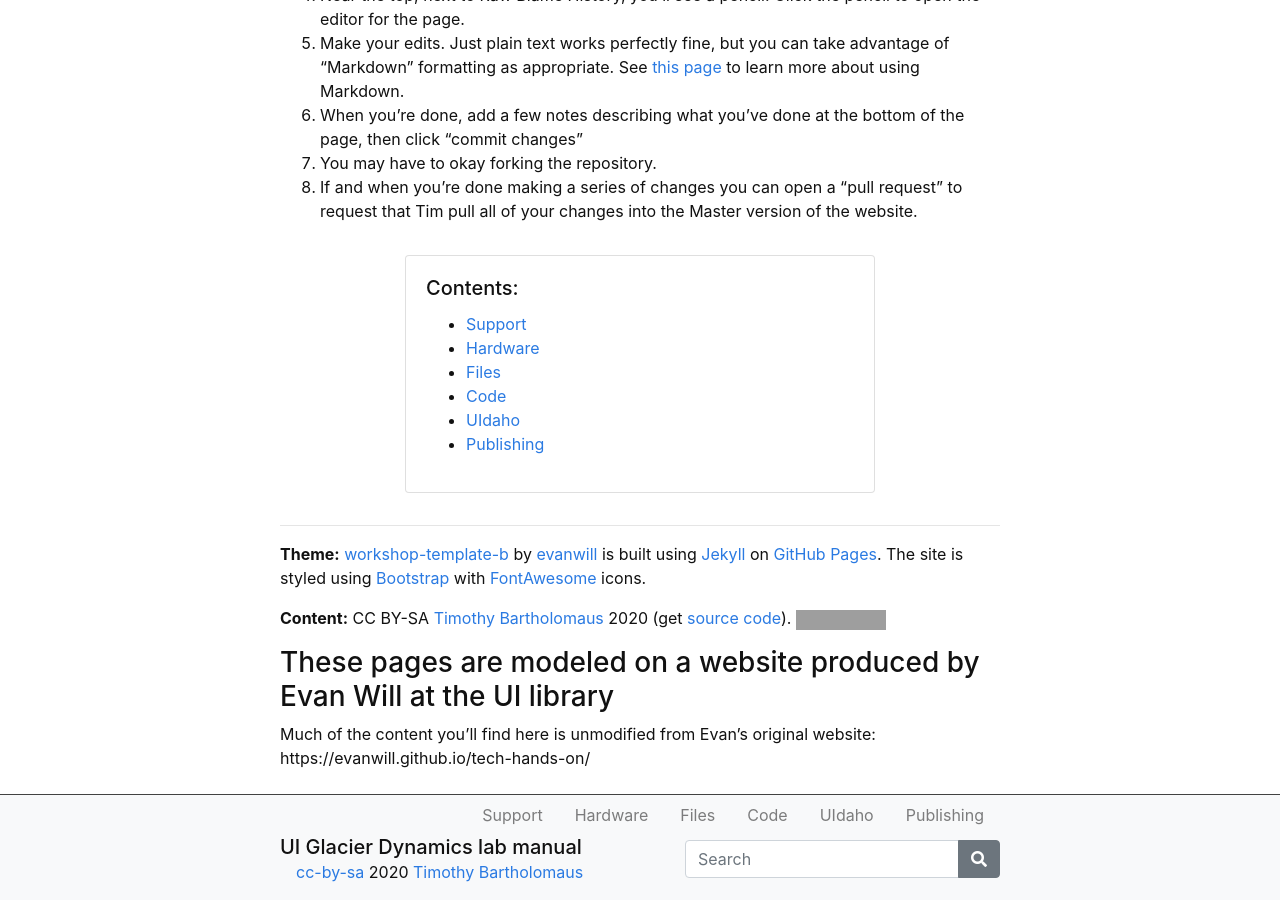
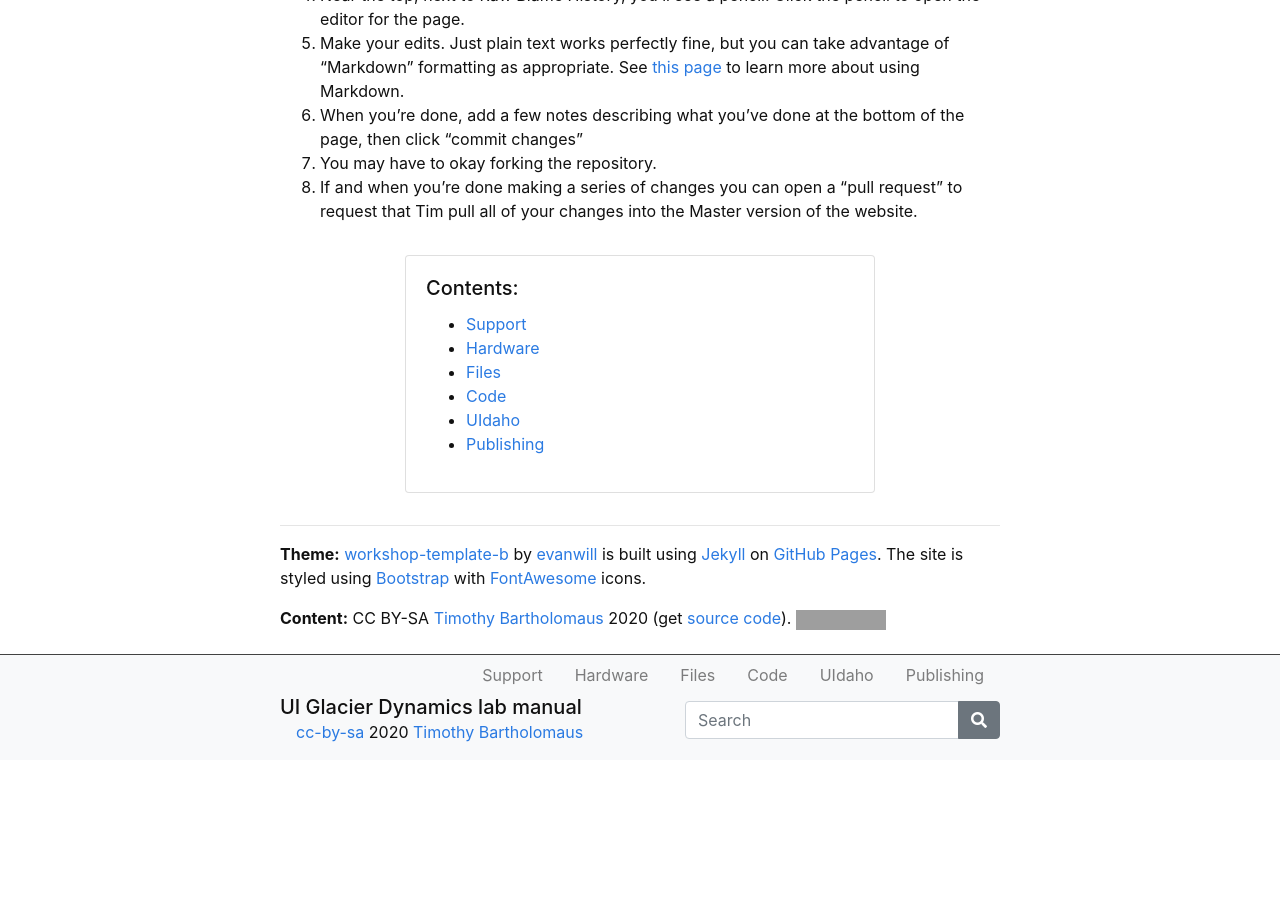
Before and after one commit to yoramterleth/uiglaciology, a Jekyll site: the page built from index.md, in a window 1280 px wide and 900 px high, scrolled down 790 px. Built offline with Jekyll 4.4.1, drawn with Linux system fonts in a browser that asks for light colours; after the commit the page ends 1550 px from its top, so only the background shows below that; grey boxes are pictures that could not be loaded.

Commit message:
Update index.md

```diff
--- a/index.md
+++ b/index.md
@@ -26,6 +26,3 @@ Everyone should feel able and obligated to update the site, using the standards
 ------
 
 {% include credits.html %}
-
-### These pages are modeled on a website produced by Evan Will at the UI library
-Much of the content you'll find here is unmodified from Evan's original website: https://evanwill.github.io/tech-hands-on/
```
